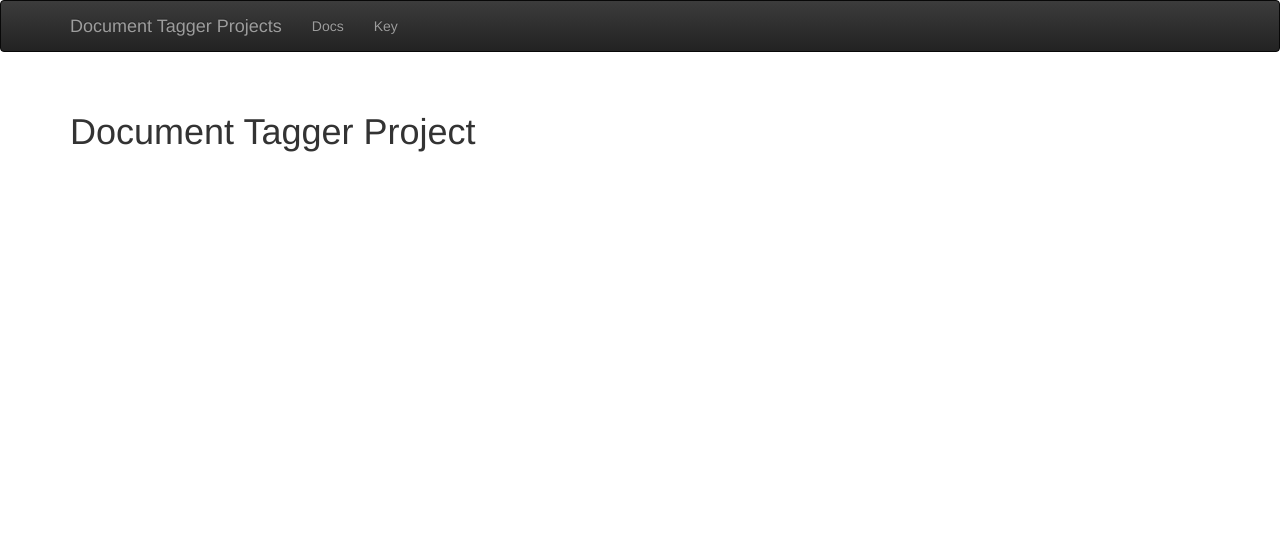
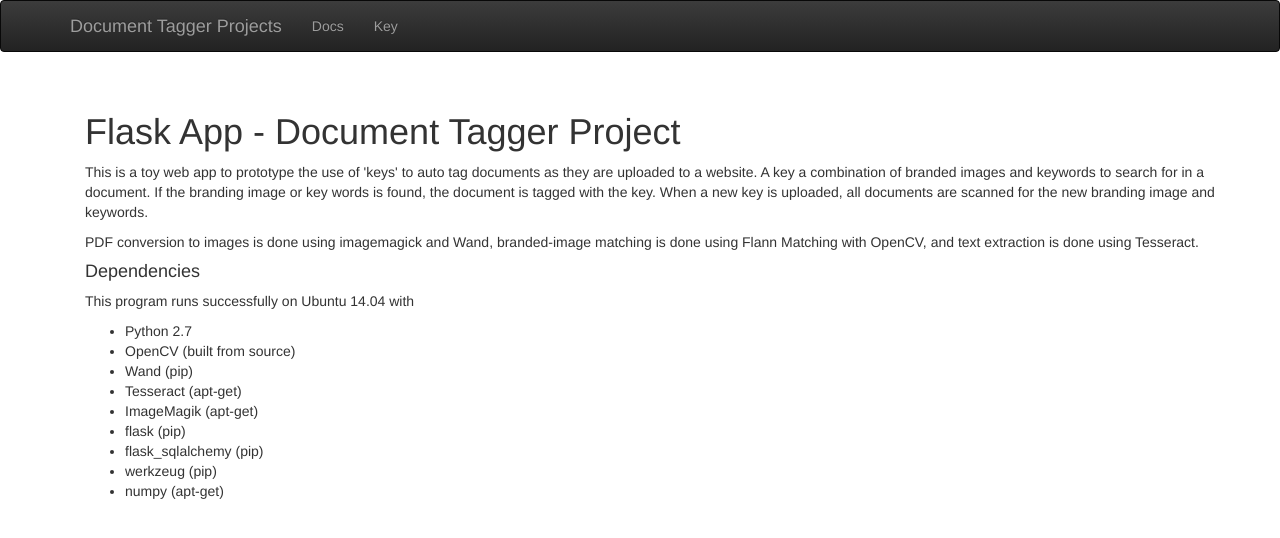
Before and after one commit to bryantravissmith/DocumentOrganizer, a Flask app: page / in a window 1280 px wide. Shown: the top 538 px of the page. Run offline with Flask 2, Linux system fonts and the light colour scheme; some libraries are stand-ins or nearby versions.

Commit message:
added homepage

```diff
--- a/flaskapp/templates/home.html
+++ b/flaskapp/templates/home.html
@@ -1,4 +1,30 @@
 {% extends "index.html" %}
 {% block content %}
-<h1> Document Tagger Project <h1>
+<div class="container">
+<h1> Flask App - Document Tagger Project </h1>
+
+<p>
+This is a toy web app to prototype the use of 'keys' to auto tag documents as they are uploaded to a website. A key a combination of branded images and keywords to search for in a document. If the branding image or key words is found, the document is tagged with the key. When a new key is uploaded, all documents are scanned for the new branding image and keywords.
+</p>
+
+<p>
+PDF conversion to images is done using imagemagick and Wand, branded-image matching is done using Flann Matching with OpenCV, and text extraction is done using Tesseract.
+</p>
+
+<h4>Dependencies</h4>
+<p>
+This program runs successfully on Ubuntu 14.04 with
+</p>
+<ul>
+	<li>Python 2.7</li>
+	<li>OpenCV (built from source)</li>
+	<li>Wand (pip)</li>
+	<li>Tesseract (apt-get)</li>
+	<li>ImageMagik (apt-get)</li>
+	<li>flask (pip)</li>
+	<li>flask_sqlalchemy (pip)</li>
+	<li>werkzeug (pip)</li>
+	<li>numpy (apt-get)</li>
+</ul>
+</div>
 {% endblock %}
```
